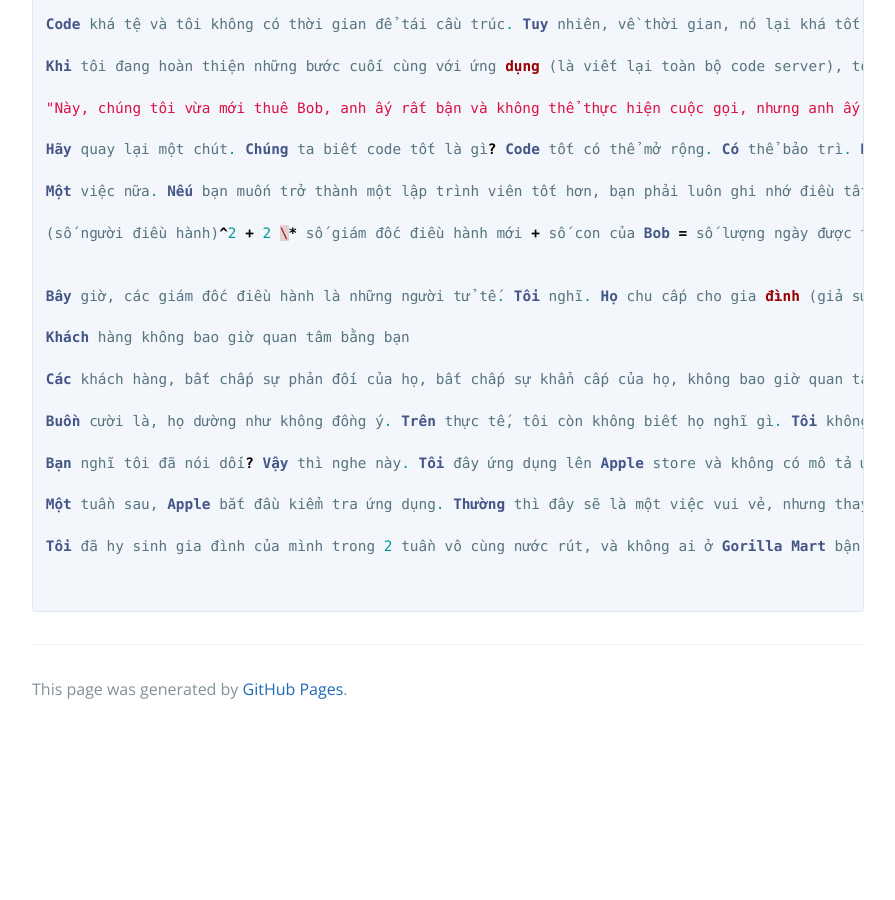
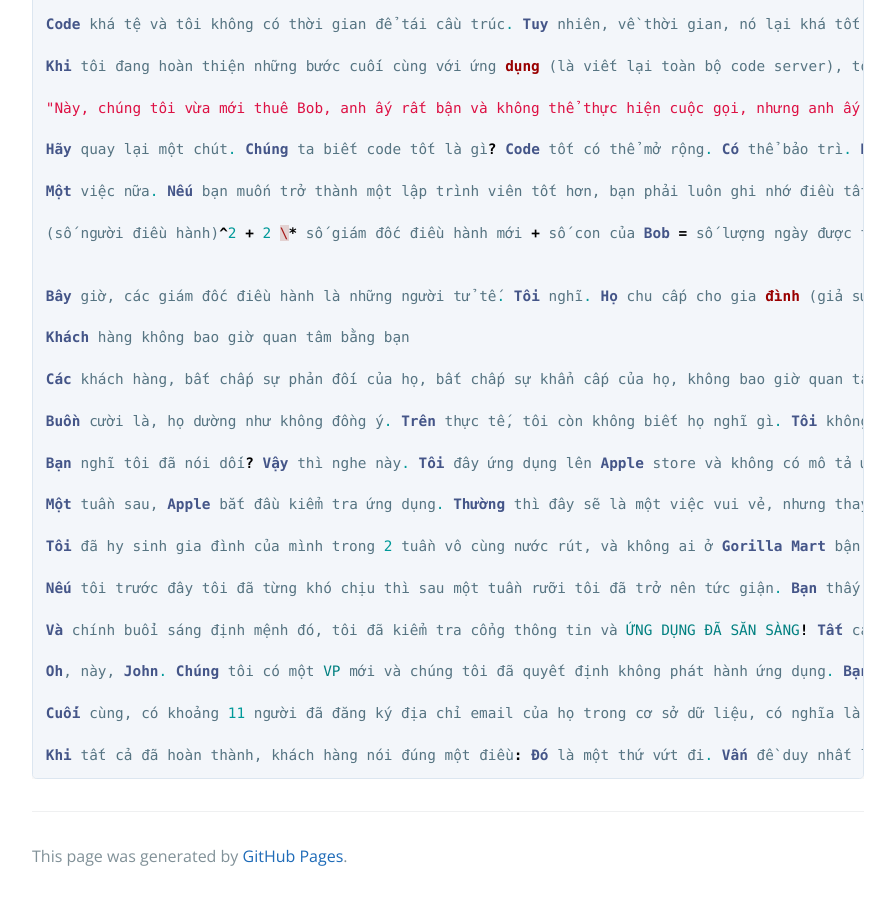
Before and after one commit to HaiBV/haibv.github.io, a Jekyll site: the page built from clean-coder/chapter-2-saying-no.md, in a window 1280 px wide and 900 px high, scrolled down 13039 px. Shown: the whole window, without its empty margins (192-1087 px from the left). Built offline with Jekyll 4.4.1, drawn with Linux system fonts in a browser that asks for light colours; our own code applies the rules of GitHub Pages for plain Markdown files; before the commit the page ends 13772 px from its top, so only the background shows below that.

Commit message:
Book - The Clean Coder - Chapter 2 - Saying No

````diff
--- a/clean-coder/chapter-2-saying-no.md
+++ b/clean-coder/chapter-2-saying-no.md
@@ -399,5 +399,13 @@ Một tuần sau, Apple bắt đầu kiểm tra ứng dụng. Thường thì đ
 
 Tôi đã hy sinh gia đình của mình trong 2 tuần vô cùng nước rút, và không ai ở Gorilla Mart bận tâm đến việc viết mô tả ứng dụng trong một tuần. Họ đã đưa nó cho tôi sau một giờ bị từ chối - rõ ràng đó là tín hiệu để bắt tay vào công việc.
 
+Nếu tôi trước đây tôi đã từng khó chịu thì sau một tuần rưỡi tôi đã trở nên tức giận. Bạn thấy đấy, tôi vẫn chưa nhận được dữ liệu thật từ họ. Các sản phẩm và phiếu giảm giá trên server là giả. Mã phiếu thưởng là 1234567890. Bạn biết đấy, phoney baloney.
 
+Và chính buổi sáng định mệnh đó, tôi đã kiểm tra cổng thông tin và ỨNG DỤNG ĐÃ SĂN SÀNG! Tất cả dữ liệu là giả mạo. Tôi hét lên kinh hoàng, gọi bất kỳ ai tôi có thể và hét lên, "TÔI CẦN DỮ LIỆU" và người phụ nữ ở đầu dây bên kia hỏi tôi có cần cứu hỏa hay cảnh sát không, vì vậy tôi ngắt máy qua số 911. Nhưng sau đó tôi gọi cho Gorilla Mart và nói "TÔI CẦN DỮ LIỆU!" Và tôi sẽ không bao giờ quên câu trả lời:
+
+Oh, này, John. Chúng tôi có một VP mới và chúng tôi đã quyết định không phát hành ứng dụng. Bạn có thể hạ chúng xuống khỏi App Store không?
+
+Cuối cùng, có khoảng 11 người đã đăng ký địa chỉ email của họ trong cơ sở dữ liệu, có nghĩa là có 11 người có khả năng bước vào Gorilla Mart với một phiếu giảm giá iPhone giả. Các bạn, điều đó thật đáng xấu hổ.
+
+Khi tất cả đã hoàn thành, khách hàng nói đúng một điều: Đó là một thứ vứt đi. Vấn đề duy nhất là, nó không nên được phát hành ngay từ đầu.
 ```
````
